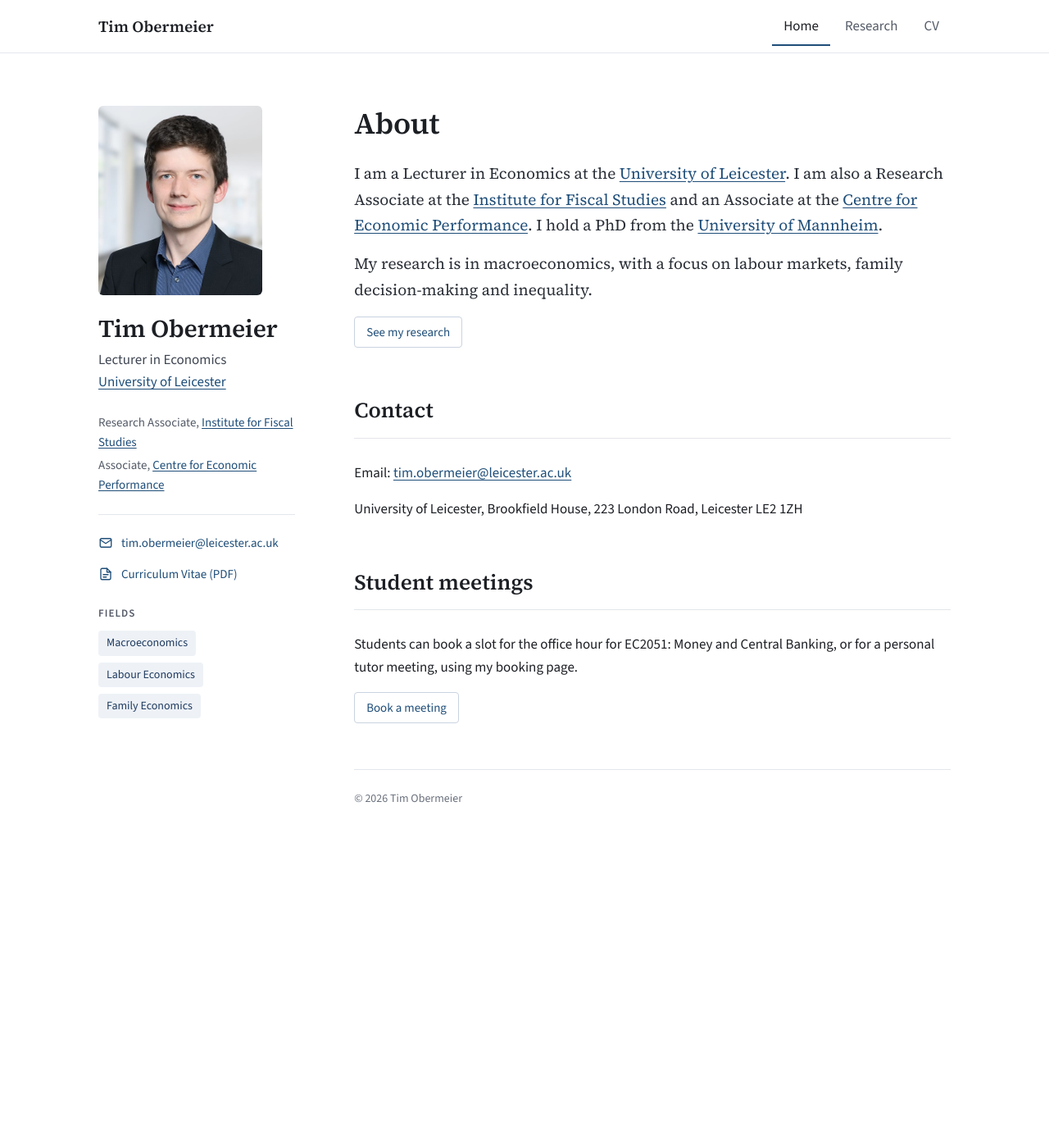
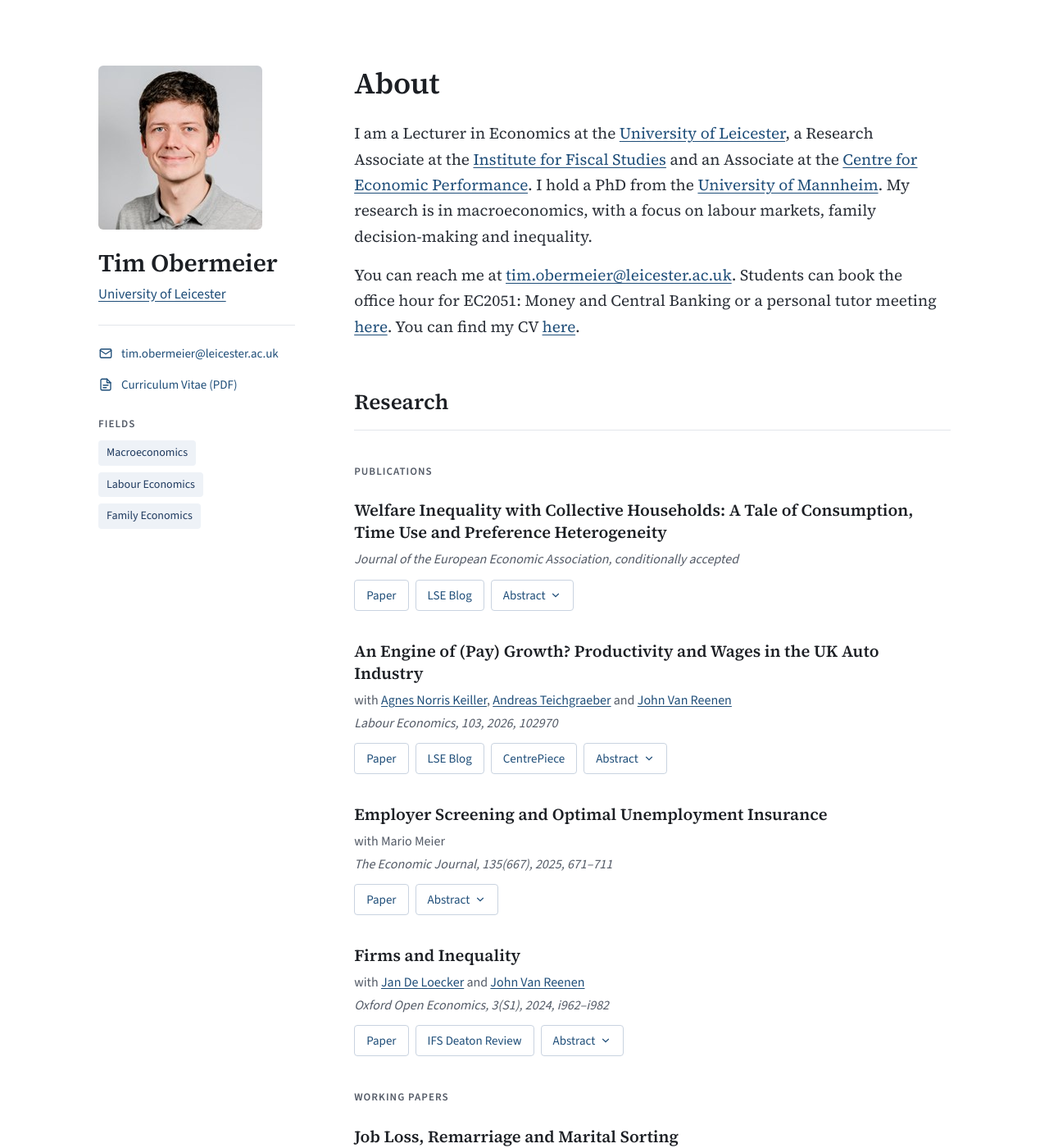
Before and after one commit to timobermeier/timobermeier.github.io, a Jekyll site: the page built from index.html, in a window 1280 px wide and 1400 px high. Shown: the whole window at 82% size. Built offline with Jekyll 4.4.1, drawn with Linux system fonts in a browser that asks for light colours; some of the changed text lies outside the part shown.

Commit message:
Single-page layout, new photo, simpler sidebar
- Move research papers onto the home page; remove research.html
  (old /research.html links redirect to the home page) and the top nav
- Fold contact details, office-hour booking and CV link into About
- Sidebar: photo, name and University of Leicester only (plus email,
  CV and fields); drop position and external affiliations
- New photo; sidebar stays in view while scrolling on desktop

Co-Authored-By: Claude Opus 5.5 <noreply@anthropic.com>
Claude-Session: https://claude.ai/code/session_01UFbgWnbV2xVd8YxFu3KQxf

```diff
--- a/_config.yml
+++ b/_config.yml
@@ -5,22 +5,14 @@ url: "https://timobermeier.github.io"
 baseurl: ""
 lang: en
 
-# Shown in the sidebar on every page
+# Shown in the sidebar
 author:
   name: Tim Obermeier
-  position: Lecturer in Economics
   institution: University of Leicester
   institution_url: https://le.ac.uk/school-of-business
   email: tim.obermeier@leicester.ac.uk
   photo: /photo.jpg
   cv: /cv.pdf
-  affiliations:
-    - role: Research Associate
-      name: Institute for Fiscal Studies
-      url: https://ifs.org.uk
-    - role: Associate
-      name: Centre for Economic Performance
-      url: https://cep.lse.ac.uk
   fields:
     - Macroeconomics
     - Labour Economics
@@ -28,15 +20,6 @@ author:
 
 # Used for link previews (social media, Slack, etc.)
 image: /photo.jpg
-
-# Top navigation
-nav:
-  - title: Home
-    url: /
-  - title: Research
-    url: /research.html
-  - title: CV
-    url: /cv.pdf
 
 defaults:
   - scope:
@@ -47,6 +30,7 @@ defaults:
 plugins:
   - jekyll-seo-tag
   - jekyll-sitemap
+  - jekyll-redirect-from
 
 exclude:
   - Gemfile
--- a/_data/papers.yml
+++ b/_data/papers.yml
@@ -1,4 +1,4 @@
-# Research papers shown on research.html.
+# Research papers shown on the home page.
 #
 # To add a paper, copy an entry and edit it. Fields:
 #   title      (required)
--- a/_includes/paper.html
+++ b/_includes/paper.html
@@ -1,6 +1,6 @@
 {% assign p = include.paper %}
 <article class="paper">
-  <h3 class="paper-title">{{ p.title }}</h3>
+  <h4 class="paper-title">{{ p.title }}</h4>
   {% if p.coauthors %}
   <p class="paper-meta">with {% for c in p.coauthors %}{% if c.url %}<a href="{{ c.url }}">{{ c.name }}</a>{% else %}{{ c.name }}{% endif %}{% if forloop.rindex == 2 %} and {% elsif forloop.last == false %}, {% endif %}{% endfor %}</p>
   {% endif %}
--- a/_layouts/default.html
+++ b/_layouts/default.html
@@ -12,33 +12,15 @@
 <body>
   <a class="skip-link" href="#content">Skip to content</a>
 
-  <header class="topbar">
-    <div class="wrap topbar-inner">
-      <a class="brand" href="{{ '/' | relative_url }}">{{ site.author.name }}</a>
-      <nav aria-label="Main">
-        <ul class="nav">
-          {% for item in site.nav %}
-          <li><a href="{{ item.url | relative_url }}"{% if page.url == item.url %} aria-current="page"{% endif %}>{{ item.title }}</a></li>
-          {% endfor %}
-        </ul>
-      </nav>
-    </div>
-  </header>
 
   <div class="wrap layout">
     <aside class="sidebar">
-      <img class="portrait" src="{{ site.author.photo | relative_url }}" alt="Portrait of {{ site.author.name }}" width="200" height="231">
+      <img class="portrait" src="{{ site.author.photo | relative_url }}" alt="Portrait of {{ site.author.name }}" width="200" height="200">
       <div class="identity">
         <p class="name">{{ site.author.name }}</p>
-        <p class="role">{{ site.author.position }}</p>
         <p class="role"><a href="{{ site.author.institution_url }}">{{ site.author.institution }}</a></p>
       </div>
 
-      <ul class="affiliations">
-        {% for a in site.author.affiliations %}
-        <li>{{ a.role }}, <a href="{{ a.url }}">{{ a.name }}</a></li>
-        {% endfor %}
-      </ul>
 
       <ul class="contact" aria-label="Contact">
         <li>
--- a/assets/css/site.css
+++ b/assets/css/site.css
@@ -43,12 +43,15 @@ a:hover { color: var(--accent-dark); }
 .nav a[aria-current="page"] { color: var(--ink); box-shadow: inset 0 -2px 0 var(--accent); border-radius: 0; }
 
 /* ---------- Layout ---------- */
-.layout { display: flex; flex-wrap: wrap; gap: 72px; padding-top: 64px; padding-bottom: 64px; }
+.layout { display: flex; flex-wrap: wrap; gap: 72px; padding-top: 80px; padding-bottom: 64px; }
 .sidebar { flex: 1 1 240px; max-width: 280px; display: flex; flex-direction: column; gap: 24px; }
 .content { flex: 999 1 560px; min-width: 0; }
 
 /* ---------- Sidebar ---------- */
 .portrait { width: 200px; height: auto; border-radius: 6px; display: block; }
+@media (min-width: 721px) {
+  .sidebar { position: sticky; top: 40px; align-self: flex-start; }
+}
 .identity p { margin: 0; }
 .name { font-family: var(--serif); font-size: 30px; font-weight: 600; line-height: 1.15; letter-spacing: -0.01em; margin-bottom: 6px !important; }
 .role { color: #3f4652; }
@@ -67,6 +70,7 @@ a:hover { color: var(--accent-dark); }
 .section { margin-bottom: 56px; }
 .section-title { margin: 0 0 28px; padding-bottom: 12px; border-bottom: 1px solid var(--line); font-family: var(--serif); font-size: 26px; font-weight: 600; }
 .lead { font-family: var(--serif); font-size: 19px; line-height: 1.65; color: var(--ink-2); max-width: 680px; margin: 0 0 16px; }
+.subsection-title { margin: 40px 0 24px; font-size: 13px; font-weight: 600; letter-spacing: 0.08em; text-transform: uppercase; color: var(--muted); }
 .section p { max-width: 720px; }
 
 .btn {
--- a/index.html
+++ b/index.html
@@ -1,22 +1,27 @@
 ---
-title: Home
+title: Tim Obermeier
 permalink: /
+redirect_from:
+  - /research.html
 ---
-<section class="section">
+<section class="section" id="about">
   <h1 class="page-title">About</h1>
-  <p class="lead">I am a Lecturer in Economics at the <a href="https://le.ac.uk/school-of-business">University of Leicester</a>. I am also a Research Associate at the <a href="https://www.ifs.org.uk">Institute for Fiscal Studies</a> and an Associate at the <a href="https://cep.lse.ac.uk">Centre for Economic Performance</a>. I hold a PhD from the <a href="https://www.vwl.uni-mannheim.de/en/about/">University of Mannheim</a>.</p>
-  <p class="lead">My research is in macroeconomics, with a focus on labour markets, family decision-making and inequality.</p>
-  <p><a class="btn" href="{{ '/research.html' | relative_url }}">See my research</a></p>
+  <p class="lead">I am a Lecturer in Economics at the <a href="https://le.ac.uk/school-of-business">University of Leicester</a>, a Research Associate at the <a href="https://www.ifs.org.uk">Institute for Fiscal Studies</a> and an Associate at the <a href="https://cep.lse.ac.uk">Centre for Economic Performance</a>. I hold a PhD from the <a href="https://www.vwl.uni-mannheim.de/en/about/">University of Mannheim</a>. My research is in macroeconomics, with a focus on labour markets, family decision-making and inequality.</p>
+  <p class="lead">You can reach me at <a href="mailto:{{ site.author.email }}">{{ site.author.email }}</a>. Students can book the office hour for EC2051: Money and Central Banking or a personal tutor meeting <a href="https://outlook.office.com/bookwithme/user/c014e3fbd6944ca59792ce0c1abe007b@leicester.ac.uk?anonymous&amp;ismsaljsauthenabled&amp;ep=plink">here</a>. You can find my CV <a href="{{ site.author.cv | relative_url }}">here</a>.</p>
 </section>
 
-<section class="section">
-  <h2 class="section-title">Contact</h2>
-  <p>Email: <a href="mailto:{{ site.author.email }}">{{ site.author.email }}</a></p>
-  <p>University of Leicester, Brookfield House, 223 London Road, Leicester LE2 1ZH</p>
+<section class="section" id="research">
+  <h2 class="section-title">Research</h2>
+
+  <h3 class="subsection-title">Publications</h3>
+  {% for paper in site.data.papers.publications %}
+    {% capture pid %}pub-{{ forloop.index }}{% endcapture %}
+    {% include paper.html paper=paper id=pid %}
+  {% endfor %}
+
+  <h3 class="subsection-title">Working papers</h3>
+  {% for paper in site.data.papers.working_papers %}
+    {% capture pid %}wp-{{ forloop.index }}{% endcapture %}
+    {% include paper.html paper=paper id=pid %}
+  {% endfor %}
 </section>
-
-<section class="section">
-  <h2 class="section-title">Student meetings</h2>
-  <p>Students can book a slot for the office hour for EC2051: Money and Central Banking, or for a personal tutor meeting, using my booking page.</p>
-  <p><a class="btn" href="https://outlook.office.com/bookwithme/user/c014e3fbd6944ca59792ce0c1abe007b@leicester.ac.uk?anonymous&amp;ismsaljsauthenabled&amp;ep=plink">Book a meeting</a></p>
-</section>
```
Also changed, not shown: research.html (deleted, +0 -21 lines), README.md, photo.jpg.
